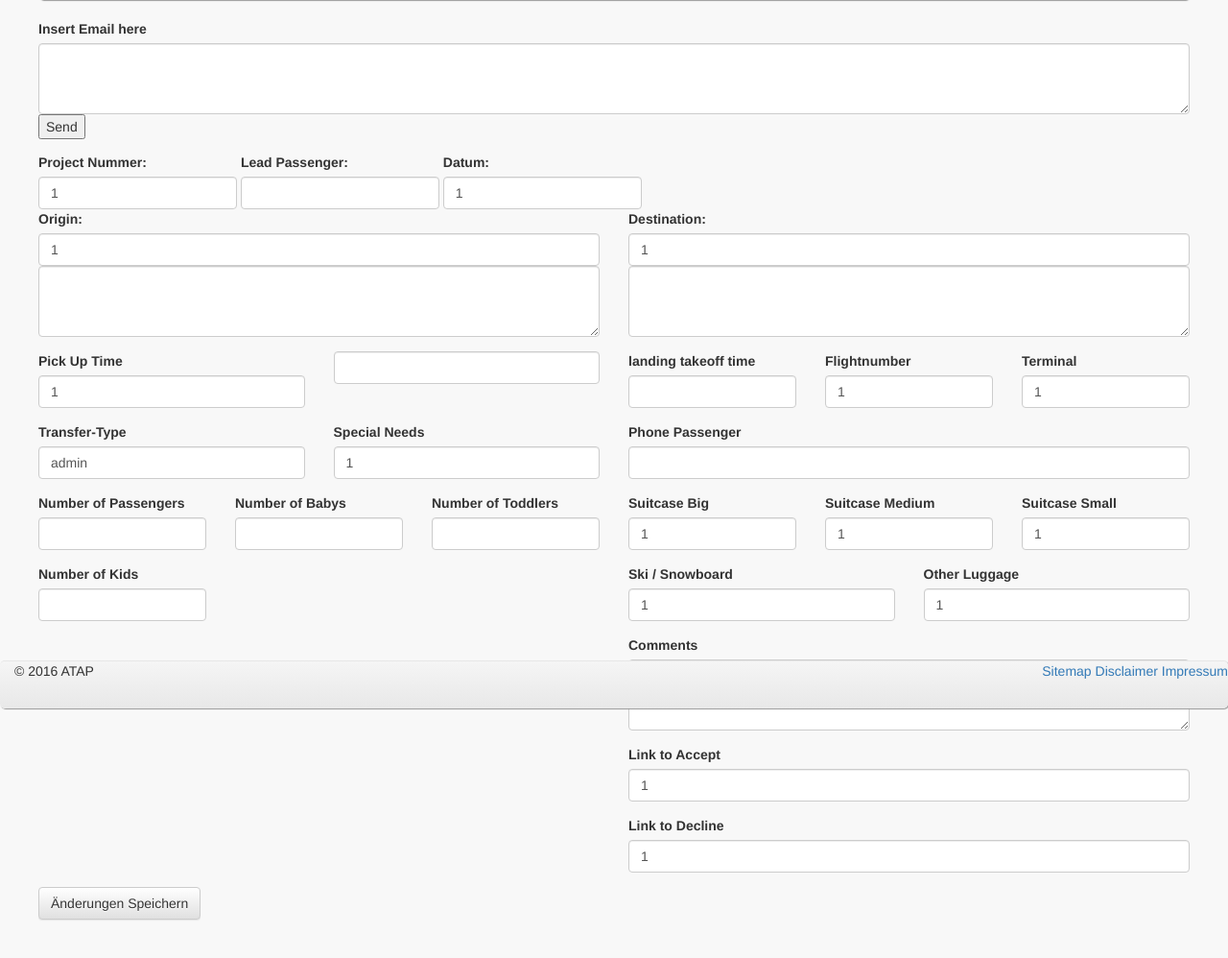
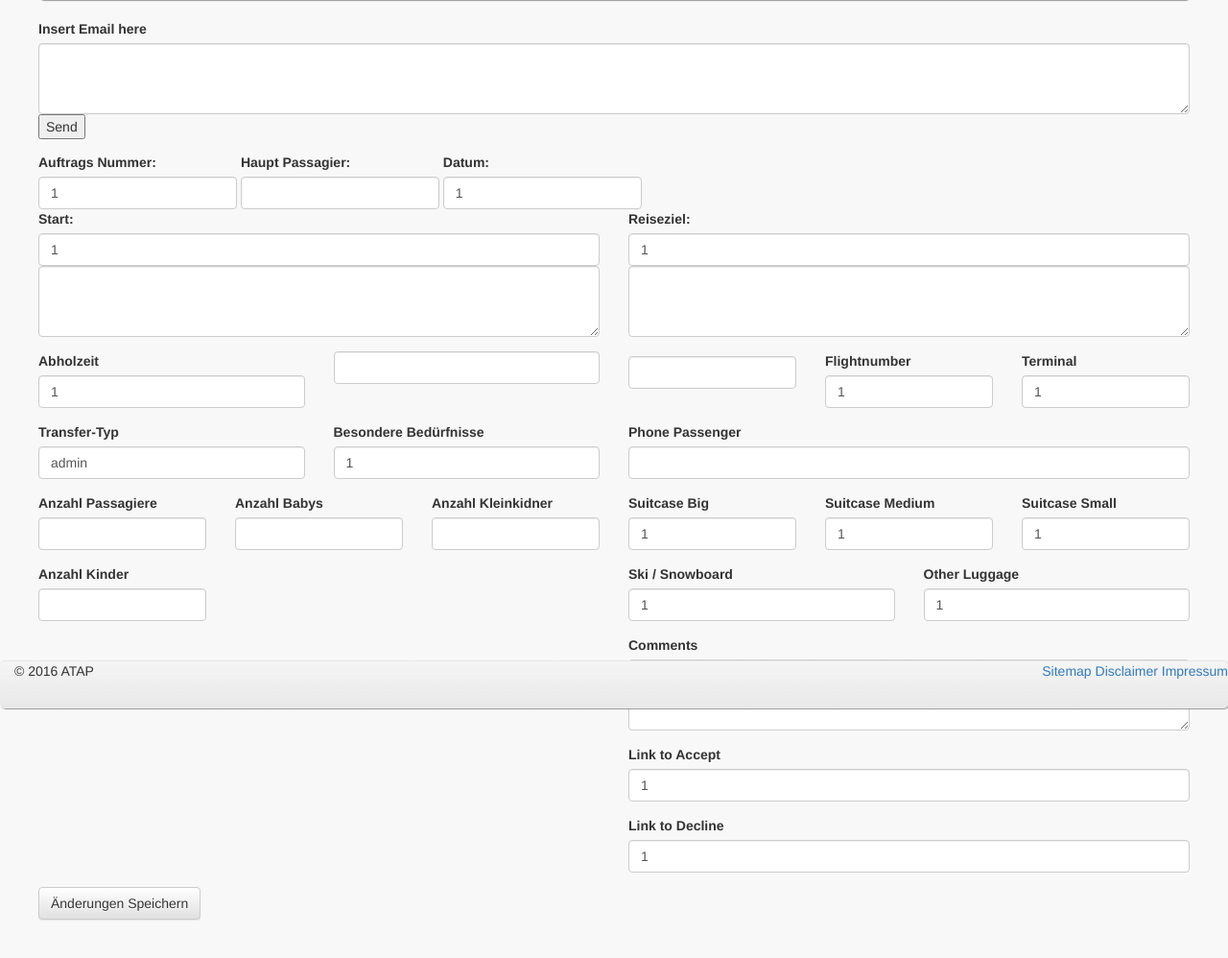
Before and after one commit to sleepingsociety/transfer-zurich, a PHP site: page /taskEntry.php in a window 1280 px wide. Shown: the part 62-1060 px from the top of the page at 96% size. Run offline with PHP 8.4, Linux system fonts and the light colour scheme; the visitor is signed in with stand-in values (Sample User, id 1); data that the repository does not hold is empty; some libraries are stand-ins or nearby versions.

Commit message:
added a protection to create a new user, only daka allwoed atm, did some stuff on the sql part of the taskentry and started to translate the names on the taskEntry site

```diff
--- a/allTasks.php
+++ b/allTasks.php
@@ -90,7 +90,7 @@ if (!$_SESSION["login"]) header('Location: /index.php');
                     </nav>
                 </div>
 
-                <h2>Title</h2>
+                <h2>Auftragsübersicht</h2>
                 <hr>
                 <div class="pageContent">
                     <div class="row">
--- a/taskEntry.php
+++ b/taskEntry.php
@@ -184,14 +184,14 @@ other_luggage, comments, accept_link, decline_link, hotel_fs, driver_fs, vehicle
                         <div class="form-inline">
 
                             <div class="form-group">
-                                <label for="project_number">Project Nummer:</label><br>
+                                <label for="project_number">Auftrags Nummer:</label><br>
                                 <input type="text" class="form-control" name="project_number"
                                        value="<?php if (isset($_SESSION["project_number"])) {
                                            echo $_SESSION["project_number"];
                                        } ?>">
                             </div>
                             <div class="form-group">
-                                <label for="lead_passenger">Lead Passenger:</label><br>
+                                <label for="lead_passenger">Haupt Passagier:</label><br>
                                 <input type="text" class="form-control" name="lead_passenger"
                                        value="<?php if (isset($_SESSION["lead_passenger"])) {
                                            echo $_SESSION["lead_passenger"];
@@ -210,26 +210,26 @@ other_luggage, comments, accept_link, decline_link, hotel_fs, driver_fs, vehicle
                     <div class="form-body row">
                         <div class="col-md-6">
                             <div class="form-group">
-                                <label for="origin">Origin:</label>
+                                <label for="origin">Start:</label>
                                 <input type="text" class="form-control" name="origin"
                                        value="<?php if (isset($_SESSION["origin"])) {
                                            echo $_SESSION["origin"];
                                        } ?>">
 
-                                <label class="sr-only" for="origin-address">Origin-Address</label>
+                                <label class="sr-only" for="origin-address">Start-Adresse</label>
                                 <textarea class="form-control" rows="3" name="origin-address"
                                           ></textarea>
                             </div>
                             <div class="row">
                                 <div class="form-group col-sm-6 col-md-6 col-lg-6">
-                                    <label for="pickup_time">Pick Up Time</label>
+                                    <label for="pickup_time">Abholzeit</label>
                                     <input type="text" class="form-control" name="pickup_time"
                                            value="<?php if (isset($_SESSION["pickup_time"])) {
                                                echo $_SESSION["pickup_time"];
                                            } ?>">
                                 </div>
                                 <div class="form-group col-sm-6 col-md-6 col-lg-6">
-                                    <label for="flight_from_to>Flight from to</label>
+                                    <label for="flight_from_to>Flug von/nach</label>
                                     <input type="text" class="form-control" name="flight_from_to"
                                            value="<?php if (isset($_SESSION["flight_from_to"])) {
                                                echo $_SESSION["flight_from_to"];
@@ -238,14 +238,14 @@ other_luggage, comments, accept_link, decline_link, hotel_fs, driver_fs, vehicle
                             </div>
                             <div class="row">
                                 <div class="form-group col-sm-6 col-md-6 col-lg-6">
-                                    <label for="transfer_type">Transfer-Type</label>
+                                    <label for="transfer_type">Transfer-Typ</label>
                                     <input type="text" class="form-control" name="transfer_type"
                                            value="<?php if (isset($_SESSION["transfer_type"])) {
                                                echo $_SESSION["transfer_type"];
                                            } ?>">
                                 </div>
                                 <div class="form-group col-sm-6 col-md-6 col-lg-6">
-                                    <label for="special_needs">Special Needs</label>
+                                    <label for="special_needs">Besondere Bedürfnisse</label>
                                     <input type="text" class="form-control" name="special_needs"
                                            value="<?php if (isset($_SESSION["special_needs"])) {
                                                echo $_SESSION["special_needs"];
@@ -254,7 +254,7 @@ other_luggage, comments, accept_link, decline_link, hotel_fs, driver_fs, vehicle
                             </div>
                             <div class="row">
                                 <div class="form-group col-sm-4 col-md-4 col-lg-4">
-                                    <label for="number_passengers">Number of Passengers</label>
+                                    <label for="number_passengers">Anzahl Passagiere</label>
                                     <input type="text" class="form-control" name="number_passengers"
                                            value="<?php if (isset($_SESSION["number_passengers"])) {
                                                echo $_SESSION["number_passengers"];
@@ -262,7 +262,7 @@ other_luggage, comments, accept_link, decline_link, hotel_fs, driver_fs, vehicle
                                 </div>
 
                                 <div class="form-group col-sm-4 col-md-4 col-lg-4">
-                                    <label for="baby_passengers">Number of Babys</label>
+                                    <label for="baby_passengers">Anzahl Babys</label>
                                     <input type="text" class="form-control" name="baby_passengers"
                                            value="<?php if (isset($_SESSION["baby_passengers"])) {
                                                echo $_SESSION["baby_passengers"];
@@ -271,7 +271,7 @@ other_luggage, comments, accept_link, decline_link, hotel_fs, driver_fs, vehicle
 
 
                                 <div class="form-group col-sm-4 col-md-4 col-lg-4">
-                                    <label for="toddler_passengers">Number of Toddlers</label>
+                                    <label for="toddler_passengers">Anzahl Kleinkidner</label>
                                     <input type="text" class="form-control" id="toddler_passengers"
                                            value="<?php if (isset($_SESSION["toddler_passengers"])) {
                                                echo $_SESSION["toddler_passengers"];
@@ -280,7 +280,7 @@ other_luggage, comments, accept_link, decline_link, hotel_fs, driver_fs, vehicle
 
 
                                 <div class="form-group col-sm-4 col-md-4 col-lg-4">
-                                    <label for="kid_passengers">Number of Kids</label>
+                                    <label for="kid_passengers">Anzahl Kinder</label>
                                     <input type="text" class="form-control" name="kid_passengers"
                                            value="<?php if (isset($_SESSION["kid_passengers"])) {
                                                echo $_SESSION["kid_passengers"];
@@ -291,19 +291,19 @@ other_luggage, comments, accept_link, decline_link, hotel_fs, driver_fs, vehicle
 
                         <div class="col-md-6">
                             <div class="form-group">
-                                <label for="destination">Destination:</label>
+                                <label for="destination">Reiseziel:</label>
                                 <input type="text" class="form-control" name="destination"
                                        value="<?php if (isset($_SESSION["destination"])) {
                                            echo $_SESSION["destination"];
                                        } ?>">
 
-                                <label class="sr-only" for="destination-address">Destination-Address</label>
+                                <label class="sr-only" for="destination-address">Reiseziel-Address</label>
                                 <textarea class="form-control" rows="3" name="destination-address"
                                           ></textarea>
                             </div>
                             <div class="row">
                                 <div class="form-group col-sm-4 col-md-4 col-lg-4">
-                                    <label for="landing_takeoff_time">landing takeoff time</label>
+                                    <label for="landing_takeoff_time"></label>
                                     <input type="text" class="form-control" name="landing_takeoff_time"
                                            value="<?php if (isset($_SESSION["landing_takeoff_time"])) {
                                                echo $_SESSION["landing_takeoff_time"];
```
Also changed, not shown: Usermanagment.php (+22 -9 lines).
